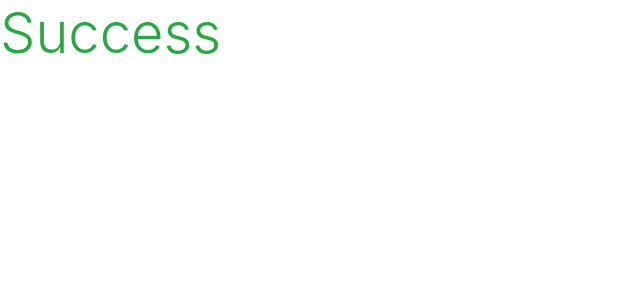
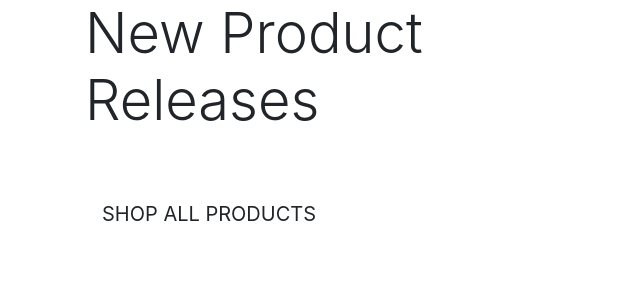
Before and after one commit to AndyL86/throwback-developments, a Django app: page / in a window 1280 px wide. Shown: the top 300 px of the page, without its empty margins (0-640 px from the left). Run offline with Django 3.2, Linux system fonts and the light colour scheme.

Commit message:
added home page basic page layout

```diff
--- a/home/templates/home/index.html
+++ b/home/templates/home/index.html
@@ -1,6 +1,28 @@
 {% extends "base.html" %}
 {% load static %}
 
+{% block page_header %}
+<div class="container header-container">
+    <div class="row">
+        <div class="col">
+        </div>
+    </div>
+</div>
+{% endblock %}
+
 {% block content %}
-    <h1 class="display-4 text-success">Success</h1>
+    <div class="container h-100">
+        <div class="row h-100">
+            <div class="col-7 col-md-6 my-auto">
+                <h1 class="display-4 logo-front text-black">
+                    New Product Releases
+                </h1>
+                <div class="my-5">
+                    <h4>
+                        <a href="" class="shop-button btn btn-lg rounded-0 text-uppercase py-3">Shop All Products</a>
+                    </h4>
+                </div>
+            </div>
+        </div>
+    </div>
 {% endblock %}
```
